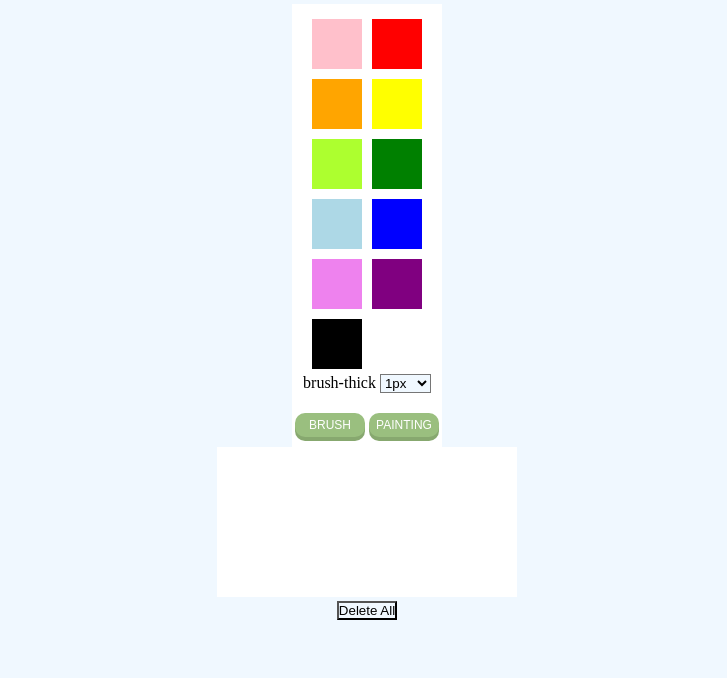
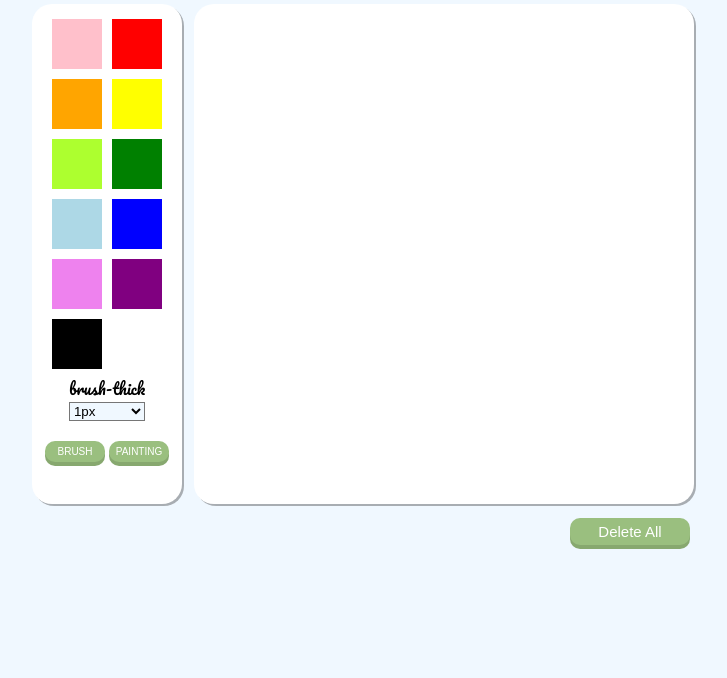
Before and after one commit to Sukkiii/study_team_3_yousof, a plain HTML site: page colorpicker/index.html in a window 1280 px wide. Shown: the part 122-800 px from the top of the page, without its empty margins (273-1000 px from the left). Drawn offline with Linux system fonts and the light colour scheme.

Commit message:
feature: colorPicker_ui, drawing

```diff
--- a/colorpicker/colorpicker.js
+++ b/colorpicker/colorpicker.js
@@ -1 +1,37 @@
-const selectDrawing = 0;
+const canvas = document.querySelector('.canvas');
+const drawLine = canvas.getContext('2d');
+//https:developer.mozilla.org/en-US/docs/Web/API/CanvasRenderingContext2D
+
+drawLine.strokeStyle = "#000000";
+drawLine.lineWidth = 2.5;
+
+let drawing = false;
+
+function onMouseMove(e) {
+  const x = e.offsetX;
+  const y = e.offsetY;
+  if (drawing) {
+    drawLine.lineTo(x, y);
+    drawLine.stroke();
+  }
+  // console.log(x, y)
+}
+function onMouseDown(e) {
+  drawing = true;
+  const x = e.offsetX;
+  const y = e.offsetY;
+  drawLine.beginPath();
+  drawLine.moveTo(x, y);
+}
+function onMouseup(e) {
+  drawing = false;
+}
+
+canvas.addEventListener("mousedown", onMouseDown);
+canvas.addEventListener('mousemove', onMouseMove);
+canvas.addEventListener("mouseup", onMouseup);
+// canvas.addEventListener('mouseleave', stopDrawing);
+
+// canvas.addEventListener("mousedown", onMouseDown);
+// canvas.addEventListener("mousemove", onMouseMove);
+// canvas.addEventListener("mouseup", onMouseUp);
--- a/colorpicker/index.html
+++ b/colorpicker/index.html
@@ -15,7 +15,8 @@
     <img src="./canvas.png" alt="canvas img" />
     <h1>Drawing Canvas</h1>
   </header>
-  <body>
+  <main>
+    <div class="container">
       <div class="settings">
         <div class="colors-settings">
           <div class="pick-colors">
@@ -51,7 +52,8 @@
         <canvas style="background-color:white" class="canvas">
         </canvas>
       </div>
-  </body>
+    </div>
+  </main>
   <footer>
     <button class="delete-all">Delete All</button>
   </footer>
--- a/colorpicker/style.css
+++ b/colorpicker/style.css
@@ -20,18 +20,24 @@ img {
   width: 50px;
   height: 50px;
 }
+.container {
+  display: flex;
+  flex-direction: row;
+}
 .settings {
-  margin-top: 20px;
+  margin: 20px 2px;
   display: flex;
+  height: 500px;
 }
 .colors-settings {
   width: 150px;
   background-color: white;
+  border-radius: 20px;
   align-items: center;
   display: flex;
   flex-direction: column;
-  flex-wrap: wrap;
-  padding-top: 10px;
+  padding: 10px 0;
+  box-shadow: 2px 2px rgba(0, 0, 0, 0.3);
 }
 .pick-colors {
   background-color: white;
@@ -48,7 +54,10 @@ img {
   box-shadow: 0 4px 6px rgba(0, 0, 0, 0,5);
 }
 .pick-brush {
+  font-family: 'Pacifico', cursive;
   background-color: white;
+  display: flex;
+  flex-direction: column;
 }
 .pick-brush span{
   background-color: white;
@@ -70,15 +79,46 @@ img {
   border-radius: 10px;
   background-color: #9abf7f;
   box-shadow: 0px 4px 0px #87a86f;
-  font-size: 12px;
+  font-size: 10px;
   margin: 10px 2px;
-  width: 70px;
+  width: 60px;
 }
 .select-drawing button:active {
   top: 4px;
   background-color: #87a86f;
   box-shadow: 0 0 #87a86f;
 }
-/* .canvas {
-  margin: 10px;
-} */
+.canvas {
+  width: 500px;
+  height: 500px;
+  margin: 20px 10px;
+  border-radius: 20px;
+  box-shadow: 2px 2px rgba(0, 0, 0, 0.3);
+}
+footer {
+  top: -20px;
+  width: 650px;
+  position: relative;
+  display: flex;
+  float: right;
+  flex-direction: row-reverse;
+}
+.delete-all{
+  position: relative;
+  border: 0;
+  padding: 5px;
+  /* display: inline-block; */
+  color: white;
+  border-radius: 10px;
+  background-color: #9abf7f;
+  box-shadow: 0px 4px 0px #87a86f;
+  font-size: 15px;
+  margin: 10px 2px;
+  width: 120px;
+}
+
+.delete-all:active {
+  top: 4px;
+  background-color: #87a86f;
+  box-shadow: 0 0 #87a86f;
+}
```
Lines whose indentation alone changed are shown as unchanged.
